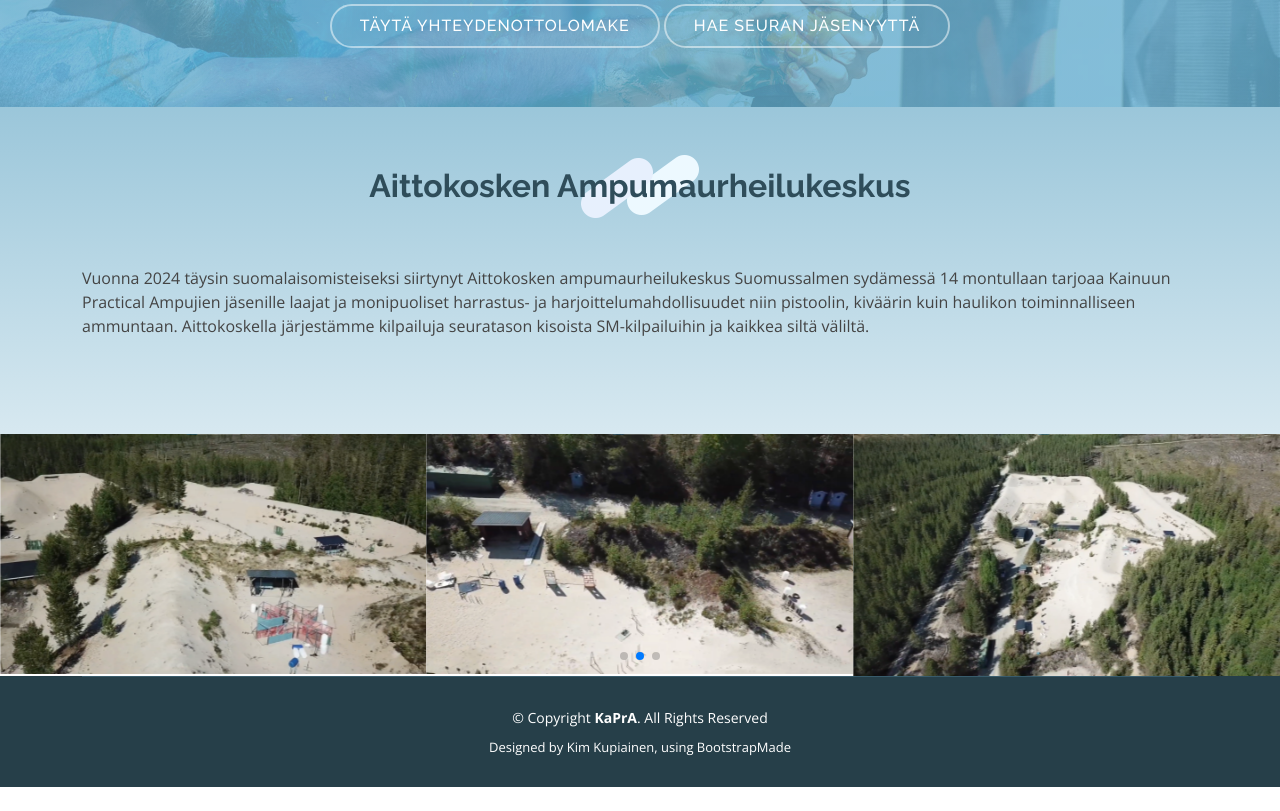
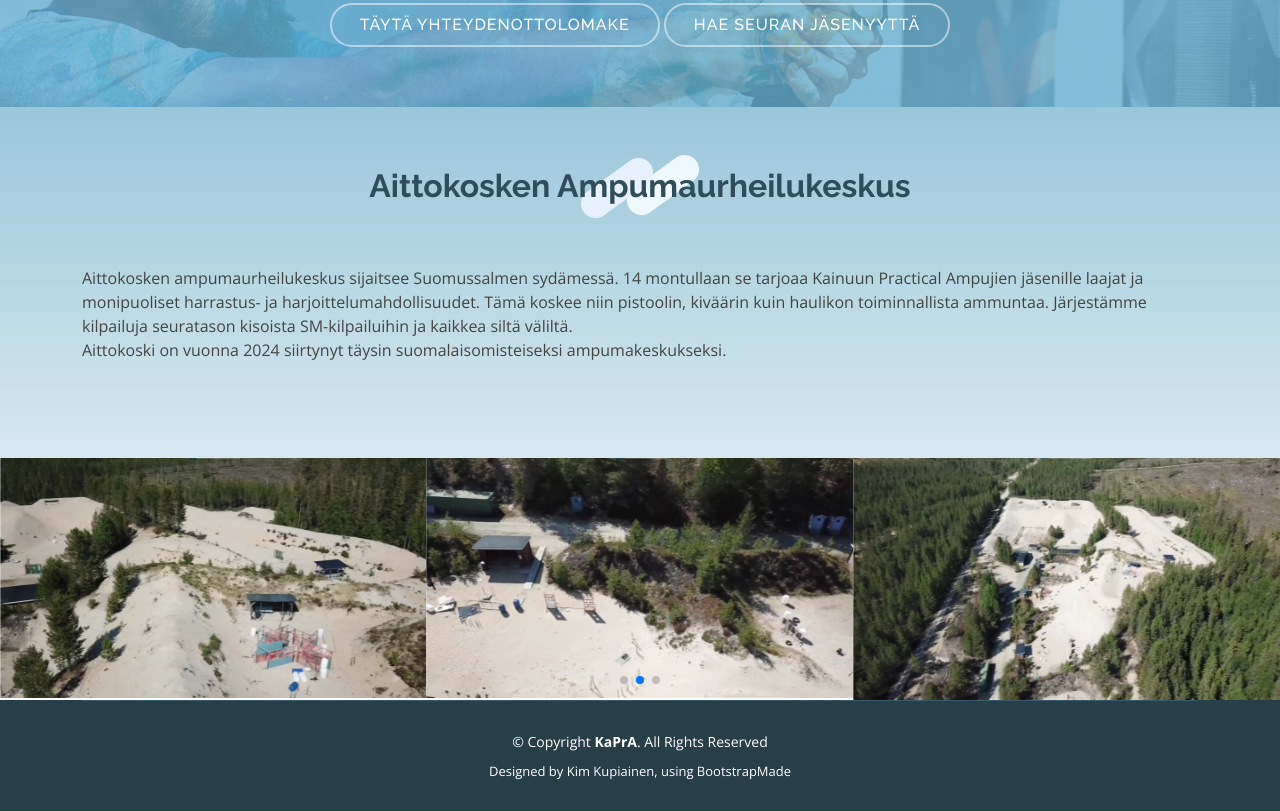
Before and after one commit to Kimkupiainen/KaPrA, a plain HTML site: page index.html in a window 1280 px wide. Shown: the part 2711-3522 px from the top of the page. Before the commit the page ends 3498 px from the top, so only its background shows below. Drawn offline with nearby package versions, Linux system fonts and the light colour scheme.

Commit message:
changes to text

```diff
--- a/index.html
+++ b/index.html
@@ -150,7 +150,7 @@
                   <h2>Aittokosken Ampumaurheilukeskus</h2>
               </div>
               <div class="row">
-                  <p>Vuonna 2024 täysin suomalaisomisteiseksi siirtynyt Aittokosken ampumaurheilukeskus Suomussalmen sydämessä 14 montullaan tarjoaa Kainuun Practical Ampujien jäsenille laajat ja monipuoliset harrastus- ja harjoittelumahdollisuudet niin pistoolin, kiväärin kuin haulikon toiminnalliseen ammuntaan. Aittokoskella järjestämme kilpailuja seuratason kisoista SM-kilpailuihin ja kaikkea siltä väliltä. </p>
+                  <p>Aittokosken ampumaurheilukeskus sijaitsee Suomussalmen sydämessä. 14 montullaan se tarjoaa Kainuun Practical Ampujien jäsenille laajat ja monipuoliset harrastus- ja harjoittelumahdollisuudet. Tämä koskee niin pistoolin, kiväärin kuin haulikon toiminnallista ammuntaa. Järjestämme kilpailuja seuratason kisoista SM-kilpailuihin ja kaikkea siltä väliltä. <br>Aittokoski on vuonna 2024 siirtynyt täysin suomalaisomisteiseksi ampumakeskukseksi.</p>
               </div>
           </div>
       </section><!-- End Contact Section -->
```
